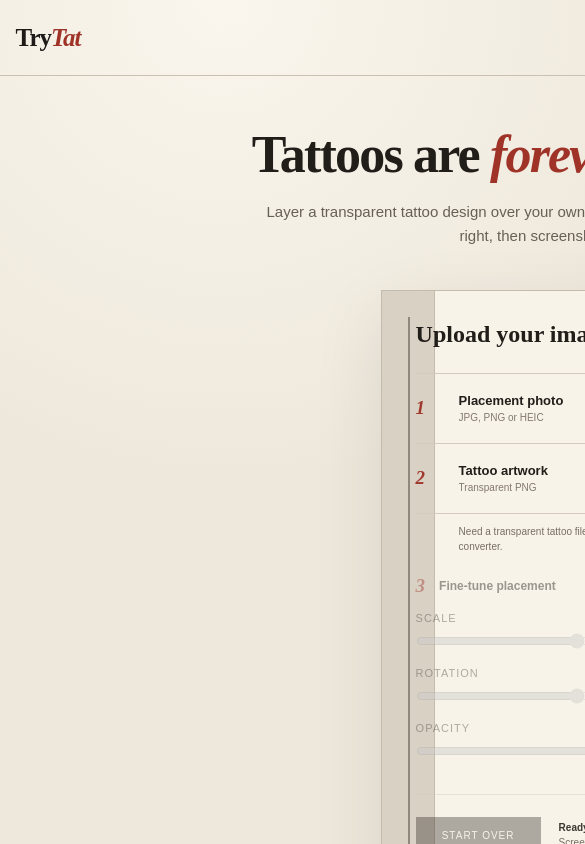
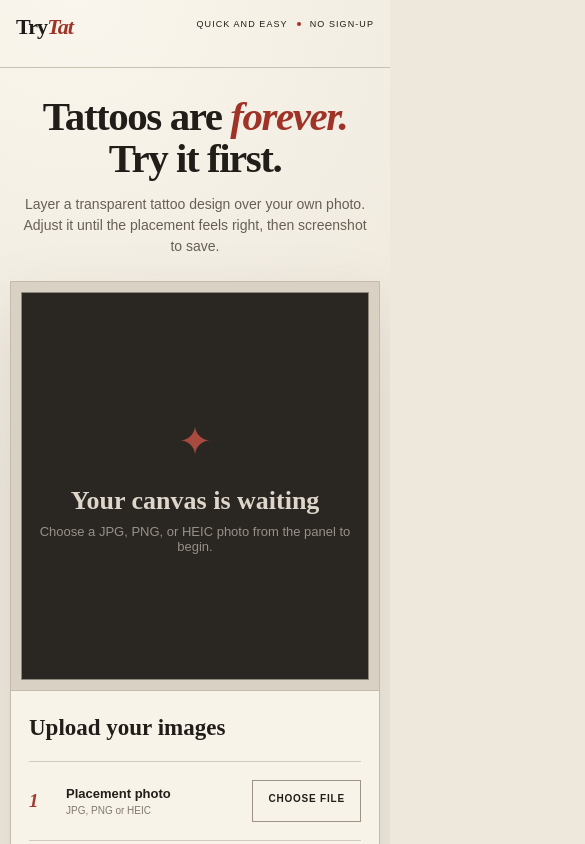
Before and after one commit to m7tapia/try-tat, a React (Vite) app: page / in a window 390 px wide. Shown: the top 844 px of the page, 585 px wide, since content can reach past the window. Built offline with nearby package versions, Linux system fonts and the light colour scheme.

Commit message:
Optimize TryTat for mobile screens

```diff
--- a/src/components/FullPreview.tsx
+++ b/src/components/FullPreview.tsx
@@ -33,7 +33,7 @@ export function FullPreview({
   const aspectRatio = photo.width / photo.height;
   const compositionStyle: CSSProperties = {
     aspectRatio: `${photo.width} / ${photo.height}`,
-    width: `min(calc(100vw - 96px), calc((100vh - 150px) * ${aspectRatio}))`,
+    width: `min(calc(100vw - var(--preview-gutter)), calc((100vh - var(--preview-vertical-space)) * ${aspectRatio}))`,
   };
 
   return (
--- a/src/styles.css
+++ b/src/styles.css
@@ -10,8 +10,9 @@
 }
 
 body {
-  min-width: 1120px;
+  min-width: 320px;
   margin: 0;
+  overflow-x: hidden;
   background:
     radial-gradient(circle at 20% 0%, #faf6ed 0, transparent 35%),
     #eee8dc;
@@ -199,6 +200,8 @@ input {
 }
 
 .full-preview {
+  --preview-gutter: 96px;
+  --preview-vertical-space: 150px;
   position: fixed;
   z-index: 100;
   inset: 0;
@@ -248,8 +251,8 @@ input {
 
 .full-preview-composition {
   position: relative;
-  max-width: calc(100vw - 96px);
-  max-height: calc(100vh - 150px);
+  max-width: calc(100vw - var(--preview-gutter));
+  max-height: calc(100vh - var(--preview-vertical-space));
   overflow: hidden;
   background: #0e0d0c;
   box-shadow: 0 20px 80px rgba(0, 0, 0, 0.45);
@@ -497,6 +500,189 @@ footer {
   }
 }
 
+@media (max-width: 900px) {
+  .masthead {
+    height: auto;
+    min-height: 68px;
+    padding: 16px 24px;
+  }
+
+  .intro {
+    max-width: 680px;
+    margin: 38px auto 32px;
+    padding: 0 24px;
+  }
+
+  .intro h1 {
+    font-size: clamp(38px, 7vw, 48px);
+  }
+
+  .editor {
+    grid-template-columns: minmax(0, 1fr);
+    width: min(720px, calc(100% - 32px));
+    margin-bottom: 36px;
+  }
+
+  .canvas-column {
+    padding: 18px;
+    border-right: 0;
+    border-bottom: 1px solid #c5bbac;
+  }
+
+  .workspace {
+    height: clamp(420px, 52vh, 520px);
+  }
+
+  .control-panel {
+    padding: 28px;
+  }
+
+  footer {
+    width: calc(100% - 32px);
+  }
+}
+
+@media (max-width: 560px) {
+  .masthead {
+    align-items: flex-start;
+    gap: 14px;
+    padding: 14px 16px;
+  }
+
+  .brand {
+    font-size: 22px;
+  }
+
+  .masthead p {
+    justify-content: flex-end;
+    margin: 4px 0 0;
+    font-size: 9px;
+    line-height: 1.35;
+    text-align: right;
+  }
+
+  .intro {
+    margin: 28px auto 24px;
+    padding: 0 18px;
+  }
+
+  .eyebrow {
+    margin-bottom: 9px;
+    font-size: 9px;
+  }
+
+  .intro h1 {
+    font-size: clamp(34px, 10.5vw, 43px);
+    line-height: 1.02;
+  }
+
+  .intro > p:last-child {
+    margin-top: 14px;
+    font-size: 14px;
+    line-height: 1.5;
+  }
+
+  .editor {
+    width: calc(100% - 20px);
+    margin-bottom: 28px;
+  }
+
+  .canvas-column {
+    padding: 10px;
+  }
+
+  .workspace {
+    height: clamp(300px, 46vh, 390px);
+  }
+
+  .full-preview-button {
+    top: 10px;
+    right: 10px;
+    min-height: 38px;
+  }
+
+  .control-panel {
+    padding: 24px 18px;
+  }
+
+  .panel-heading {
+    padding-bottom: 20px;
+  }
+
+  .panel-heading h2 {
+    font-size: 23px;
+  }
+
+  .upload-row {
+    grid-template-columns: 25px minmax(0, 1fr) auto;
+    gap: 12px;
+    padding: 18px 0;
+  }
+
+  .file-button {
+    min-height: 42px;
+    padding: 12px 15px;
+  }
+
+  .upload-tip {
+    margin-left: 37px;
+  }
+
+  .range-row {
+    margin: 18px 0;
+  }
+
+  input[type="range"] {
+    height: 28px;
+    margin-top: 5px;
+  }
+
+  .actions {
+    grid-template-columns: 125px 1fr;
+    gap: 16px;
+  }
+
+  .reset {
+    min-height: 44px;
+  }
+
+  footer {
+    width: calc(100% - 20px);
+    padding-bottom: 24px;
+  }
+
+  .full-preview {
+    --preview-gutter: 24px;
+    --preview-vertical-space: 126px;
+    padding: 14px 12px 12px;
+  }
+
+  .full-preview-header {
+    gap: 12px;
+    padding-bottom: 12px;
+  }
+
+  .full-preview-header strong {
+    font-size: 18px;
+  }
+
+  .full-preview-header button {
+    min-height: 42px;
+    padding: 10px 15px;
+  }
+
+  .full-preview-hint {
+    margin-top: 10px;
+    font-size: 9px;
+    line-height: 1.4;
+  }
+
+  .developer-tools {
+    max-width: calc(100vw - 16px);
+    flex-wrap: wrap;
+  }
+}
+
 @media (min-width: 1600px) {
   .editor {
     grid-template-columns: 1.65fr 0.75fr;
```
